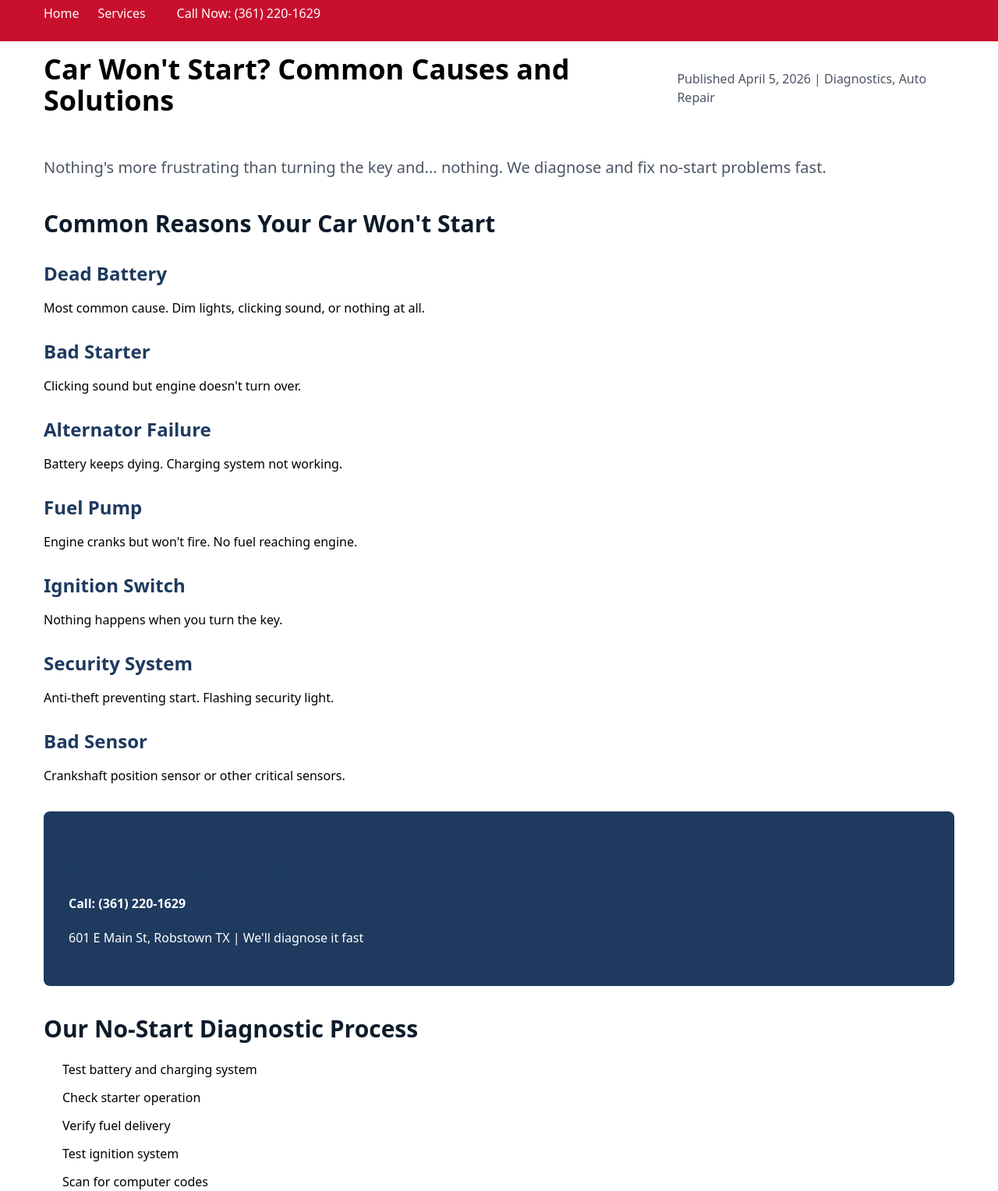
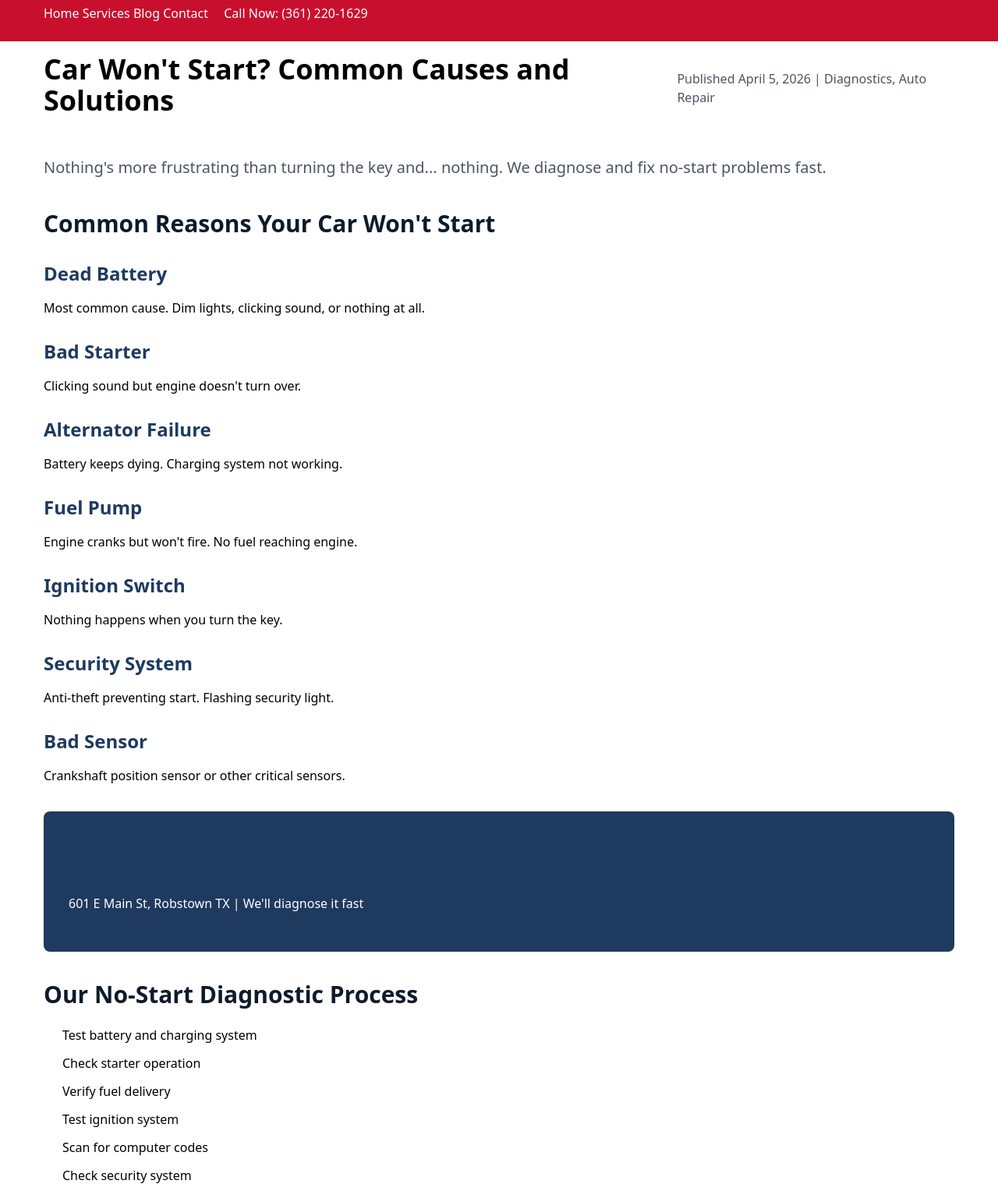
Before and after one commit to DaneBennettWalter/arm-auto-repair, a website: page arm-auto-repair/src/blog/car-wont-start-corpus-christi.html in a window 1280 px wide. Shown: the part 79-1607 px from the top of the page at 78% size. Drawn offline with nearby package versions, Linux system fonts and the light colour scheme.

Commit message:
Fix navigation: consistent nav across all pages (Home, Services, Blog, Contact, Call)

```diff
--- a/arm-auto-repair/src/blog/car-wont-start-corpus-christi.html
+++ b/arm-auto-repair/src/blog/car-wont-start-corpus-christi.html
@@ -15,7 +15,11 @@
 <body>
     <header class="bg-red text-white py-4">
         <div class="container"><div class="logo-section"><a href="../index.html"><img src="../images/logo.png" alt="ARM Auto Repair" class="logo"></a></div>
-            <nav><a href="../index.html">Home</a><a href="../services.html">Services</a><a href="tel:3612201629" class="cta-button">Call Now: (361) 220-1629</a></nav>
+                <a href="../index.html">Home</a>
+                <a href="../services.html">Services</a>
+                <a href="index.html">Blog</a>
+                <a href="../index.html#contact">Contact</a>
+                <a href="tel:3612201629" class="cta-button">Call Now: (361) 220-1629</a>
         </div>
     </header>
     <main class="container py-8">
@@ -34,7 +38,6 @@
                 <h3>Bad Sensor</h3><p>Crankshaft position sensor or other critical sensors.</p>
                 <div class="cta-box bg-blue text-white p-6 my-6">
                     <h3>Car Won't Start? Call Us.</h3>
-                    <p><strong>Call:</strong> <a href="tel:3612201629" class="text-white font-bold">(361) 220-1629</a></p>
                     <p>601 E Main St, Robstown TX | We'll diagnose it fast</p>
                 </div>
                 <h2>Our No-Start Diagnostic Process</h2>
@@ -43,9 +46,7 @@
                 <p>We find the real problem and get you back on the road.</p>
                 <h2>Contact ARM Auto Repair</h2>
                 <p><strong>Location:</strong> 601 E Main St, Robstown, TX 78380</p>
-                <p><strong>Phone:</strong> <a href="tel:3612201629">(361) 220-1629</a></p>
                 <p>Serving <strong>Corpus Christi, Robstown, Portland, Ingleside, and the Coastal Bend.</strong></p>
-                <p class="mt-6"><a href="../services.html" class="cta-button">View All Services</a></p>
             </div>
         </article>
     </main>
```
Also changed, not shown: arm-auto-repair/src/blog/ac-repair-corpus-christi-summer.html (+2 -0 lines), arm-auto-repair/src/blog/battery-replacement-south-texas.html (+2 -0 lines), arm-auto-repair/src/blog/brake-job-corpus-christi.html (+2 -0 lines), arm-auto-repair/src/blog/check-engine-light-diagnosis.html (+2 -0 lines), arm-auto-repair/src/blog/diesel-truck-repair-robstown.html (+2 -0 lines), arm-auto-repair/src/blog/index.html (+1 -0 lines), arm-auto-repair/src/blog/oil-change-robstown.html (+2 -0 lines), arm-auto-repair/src/blog/tire-rotation-importance.html (+2 -0 lines), arm-auto-repair/src/blog/transmission-repair-coastal-bend.html (+2 -0 lines), arm-auto-repair/src/blog/wheel-alignment-signs.html (+2 -0 lines), arm-auto-repair/src/index.html (+2 -1 lines).
